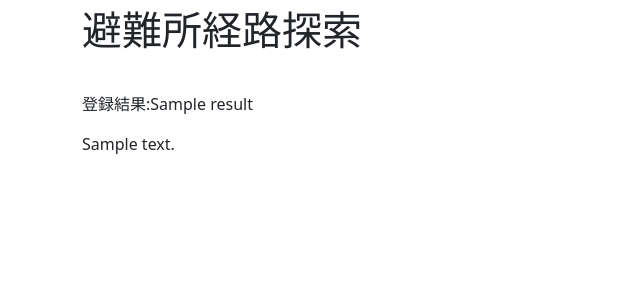
After one commit to hashiba-k-jp/hakodate-a05, a Flask app: template templates/resistration_result.html in a window 1280 px wide. The commit adds this page. Shown: the top 300 px of the page, without its empty margins (0-640 px from the left). Run offline with Flask 2, Linux system fonts and the light colour scheme; the template is opened without the code that fills it: most values are stand-ins (such as "Sample title", 1, 10 or a date in 2020); parts of the project's set-up code (start-up, migrations or seed data) failed here and were passed over; some libraries are stand-ins or nearby versions.

Commit message:
ユーザがすべての自分自身に関する情報を削除できるように変更

```diff
--- a/app.py
+++ b/app.py
@@ -41,16 +41,16 @@ def control_console(id):
     if DEBUG == True:
         print('SQL EXECUTE:{}'.format(sql))
     cursor.execute(sql)
-    result = cursor.fetchone()
+    result = cursor.fetchone()[0]
     conn.commit()
 
     #データベース上に存在しない場合正規のリクエストではないため500を返す
-    if result[0] == False:
+    if result == False:
         cursor.close()
         conn.close()
         return '',500,{}
     else:
-        return render_template("control.html",title="登録",id=id)
+        return render_template("control.html",title="避難所経路探索|登録",id=id)
 
 @app.route('/control/form', methods=['POST'])
 def control_form():
@@ -61,9 +61,6 @@ def control_form():
     #DBのコネクションを作成
     conn = db_connect()
     cursor = conn.cursor()
-
-    print('user_uuid:{}'.format(user_uuid))
-    print('user_accept:{}'.format(user_accept))
 
     #user_accept==onの時ユーザーを登録
     if user_accept == '1':
@@ -83,18 +80,71 @@ def control_form():
         area_id = cursor.fetchone()[0]
         conn.commit()
 
-        #resistrationに登録
-        sql = "INSERT INTO public.resistration(user_id,area_id) VALUES('{user_id}','{area_id}');".format(
-            user_id = user_id,
-            area_id = area_id
-        )
+        #resistrationにすでに登録されているかを確認
+        sql = 'SELECT EXISTS (SELECT * FROM public.resistration WHERE user_id={user_id} AND area_id={area_id});'.format(user_id=user_id,area_id=area_id)
+        if DEBUG == True:
+            print('SQL EXECUTE:{}'.format(sql))
+        cursor.execute(sql)
+        resistration_result = cursor.fetchone()[0]
+        conn.commit()
+
+        if resistration_result == True:
+            cursor.close()
+            conn.close()
+
+            return render_template(
+                'resistration_result.html',
+                title='避難所経路探索|登録結果',
+                result='すでに登録されています',
+                result_text='登録した心当たりがない場合は管理者にお問い合わせください'
+            )
+        else:
+            #resistrationに登録
+            sql = "INSERT INTO public.resistration(user_id,area_id) VALUES('{user_id}','{area_id}');".format(
+                user_id = user_id,
+                area_id = area_id
+            )
+            if DEBUG == True:
+                print('SQL EXECUTE:{}'.format(sql))
+            cursor.execute(sql)
+            conn.commit()
+
+            #verifyからユーザーを削除
+            sql = "DELETE FROM public.verify WHERE id = '{}';".format(user_uuid)
+            if DEBUG == True:
+                print('SQL EXECUTE:{}'.format(sql))
+            cursor.execute(sql)
+            conn.commit()
+
+            cursor.close()
+            conn.close()
+
+            return render_template(
+                'resistration_result.html',
+                title='避難所経路探索|登録結果',
+                result='登録完了',
+                resulttext='登録が完了しました。このページを閉じてください'
+            )
+    else:
+        #DBからユーザの情報を削除
+
+        #userのidを取得
+        sql = "SELECT user_id FROM public.verify WHERE id='{}'".format(user_uuid)
+        if DEBUG == True:
+            print('SQL EXECUTE:{}'.format(sql))
+        cursor.execute(sql)
+        id = cursor.fetchone()[0]
+        conn.commit()
+
+        #public.verifyからユーザ情報を削除
+        sql = 'DELETE FROM public.verify WHERE user_id={}'.format(id)
         if DEBUG == True:
             print('SQL EXECUTE:{}'.format(sql))
         cursor.execute(sql)
         conn.commit()
 
-        #verifyからユーザーを削除
-        sql = "DELETE FROM public.verify WHERE id = '{}';".format(user_uuid)
+        #public.userからユーザ情報を削除
+        sql = 'DELETE FROM public.user WHERE id={}'.format(id)
         if DEBUG == True:
             print('SQL EXECUTE:{}'.format(sql))
         cursor.execute(sql)
@@ -103,12 +153,12 @@ def control_form():
         cursor.close()
         conn.close()
 
-        return '<p>登録完了!!</p>'
-    else:
-        cursor.close()
-        conn.close()
-
-        return '',200,{}
+        return render_template(
+            'resistration_result.html',
+            title='避難所経路探索',
+            result='情報削除完了',
+            result_text='データベースからご利用者様の情報を削除しました。またのご利用をお待ちしています。'
+        )
 
 @app.route('/webhock', methods=['POST'])
 def webhock():
@@ -204,20 +254,20 @@ def webhock():
 
 
         except psycopg2.IntegrityError:
-        	#verifyにuer_idの登録があるかをチェックする
-        	sql = 'SELECT EXISTS (SELECT * FROM public.verify WHERE user_id = (SELECT id FROM public.user WHERE user_id={}))'.format(user_id)
-        	if DEBUG == True:
-        		print('SQL EXECUTE:{}'.format(sql))
-        	cursor.execute(sql)
+            #verifyにuer_idの登録があるかをチェックする
+            sql = 'SELECT EXISTS (SELECT * FROM public.verify WHERE user_id = (SELECT id FROM public.user WHERE user_id={}))'.format(user_id)
+            if DEBUG == True:
+                print('SQL EXECUTE:{}'.format(sql))
+            cursor.execute(sql)
 
-        	#すでに登録があった場合には以前送信されたURLの利用を促す
-        	if cursor.fetchone()[0] == True:
-        		send_message_with_line(user_id,['すでに登録されています。以前送信されたURLを利用してください。'])
-        	else:
-        		send_message_with_line(user_id,['データベースエラーです。管理者に問い合わせてください。'])
+            #すでに登録があった場合には以前送信されたURLの利用を促す
+            if cursor.fetchone()[0] == True:
+                send_message_with_line(user_id,['すでに登録されています。以前送信されたURLを利用してください。'])
+            else:
+                send_message_with_line(user_id,['データベースエラーです。管理者に問い合わせてください。'])
 
-        	cursor.close()
-        	conn.close()
+            cursor.close()
+            conn.close()
 
     else:
         #正規のリクエストではないため200を返して終了
--- a/src/getInfoFromJMA/data/lastInfo.json
+++ b/src/getInfoFromJMA/data/lastInfo.json
@@ -1,4 +1,4 @@
 {
-    "Earthquake": "http://www.data.jma.go.jp/developer/xml/data/20211213080030_0_VFVO53_010000.xml",
-    "Warning": "http://www.data.jma.go.jp/developer/xml/data/20211213083010_0_VPWW53_012000.xml"
+    "Earthquake": "http://www.data.jma.go.jp/developer/xml/data/20211213111223_0_VXSE53_010000.xml",
+    "Warning": "http://www.data.jma.go.jp/developer/xml/data/20211213113607_0_VPWW53_460100.xml"
 }
--- a/templates/control.html
+++ b/templates/control.html
@@ -15,10 +15,10 @@
 <body>
     <div class="container">
         <div class="row">
-            <p class="fs-1">登録フォーム</p>
+            <p class="fs-1">避難所経路探索</p>
         </div>
         <div class="row">
-            <p class="text-start">現在の対応地域は下記のみです。登録する場合は同意にチェックをし認証コードを入力して、送信してください。</p>
+            <p class="text-start">現在の対応地域は下記のみです。登録する場合は同意にチェックをし認証コードを入力して、送信してください。また、登録を希望しない場合はチェックを付けずに送信してください。データベースからご利用者様の情報をすべて削除いたします。</p>
         </div>
         <div class="row">
             <div class="col-1"></div>
--- /dev/null
+++ b/templates/resistration_result.html
@@ -0,0 +1,34 @@
+<!DOCTYPE HTML>
+
+<html>
+	<head>
+		<title>{{ title }}</title>
+		<meta charset="UTF-8">
+		    <!--レスポンシブ用のメタタグ-->
+	    <meta name="viewport" content="width=device-width, initial-scale=1">
+
+	    <!--bootstrapとのリンク-->
+	    <link href="https://cdn.jsdelivr.net/npm/bootstrap@5.0.0-beta1/dist/css/bootstrap.min.css" rel="stylesheet"
+	        integrity="sha384-giJF6kkoqNQ00vy+HMDP7azOuL0xtbfIcaT9wjKHr8RbDVddVHyTfAAsrekwKmP1" crossorigin="anonymous">
+
+	</head>
+
+	<body>
+		<div class="container">
+			<div class="row">
+				<p class="fs-1">避難所経路探索<p>
+			</div>
+			<div class="row">
+				<p class="text-start">登録結果:{{ result }}</p>
+			</div>
+			<div class="row">
+				<p class="text-start">{{ result_text }} </p>
+			</div>
+		</div>
+
+
+	    <script src="https://cdn.jsdelivr.net/npm/bootstrap@5.0.0-beta1/dist/js/bootstrap.bundle.min.js"
+	        integrity="sha384-ygbV9kiqUc6oa4msXn9868pTtWMgiQaeYH7/t7LECLbyPA2x65Kgf80OJFdroafW"
+	        crossorigin="anonymous"></script>
+	</body>
+</html>
```
